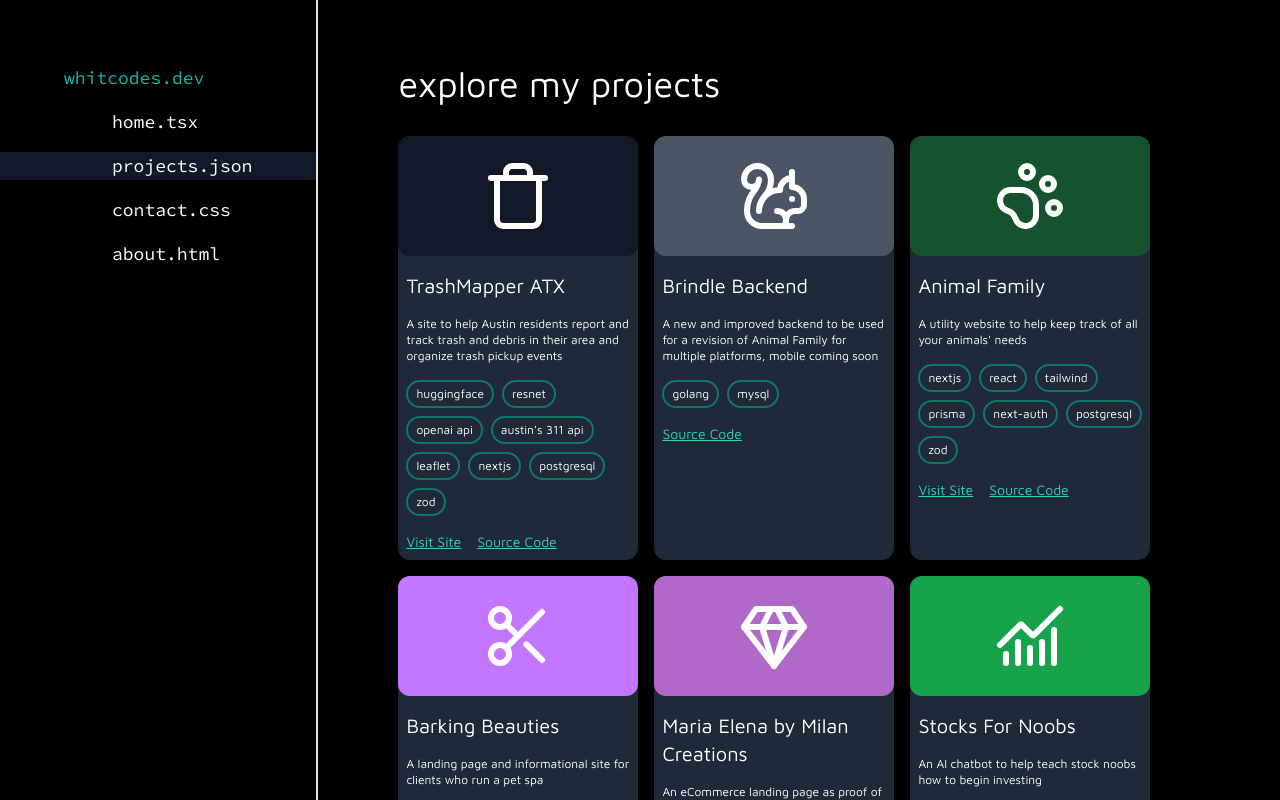
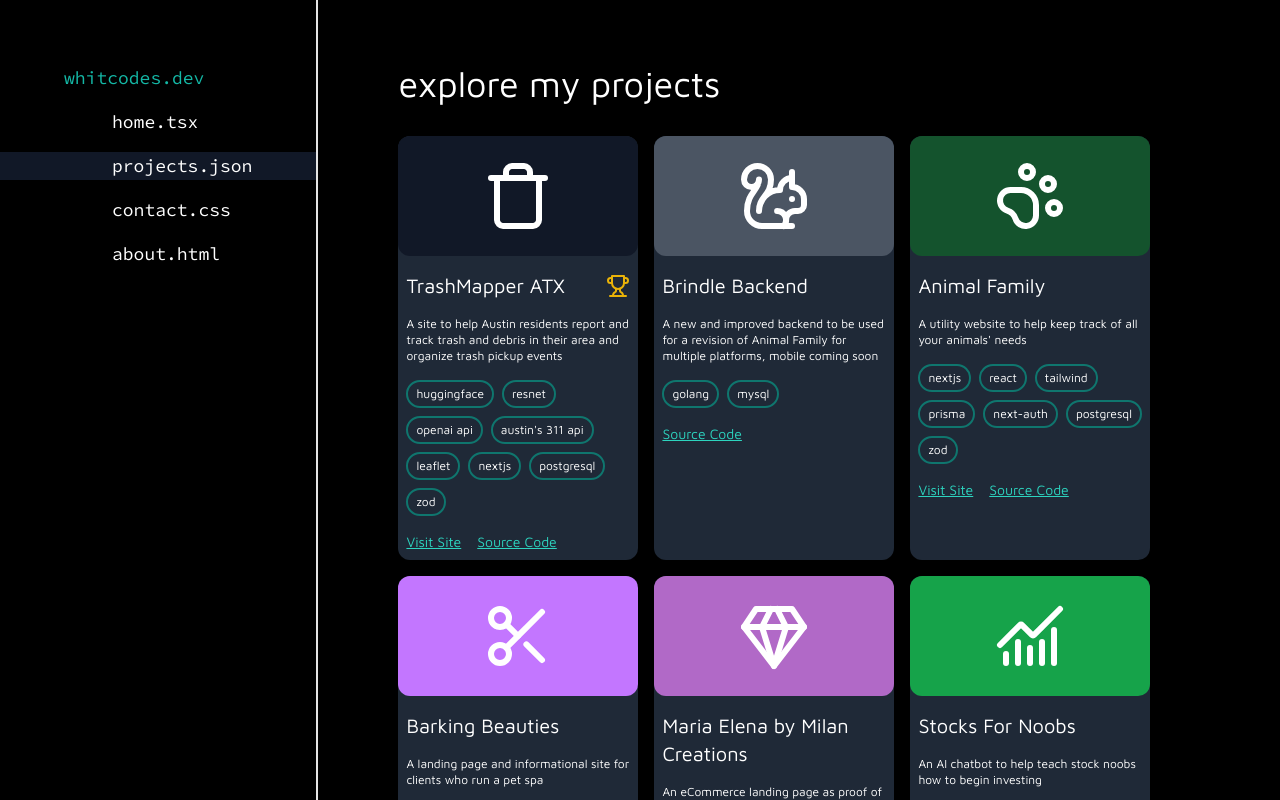
Before and after one commit to whitallee/portfolio, a Next.js app: page /projects in a window 1280 px wide. Built offline with nearby package versions, Linux system fonts and the light colour scheme.

Commit message:
added trophy icon with ricerhacks winning info on the trashmapper project

```diff
--- a/app/projects/page.tsx
+++ b/app/projects/page.tsx
@@ -1,21 +1,31 @@
-import { ChartNoAxesCombined, Drumstick, Gem, PawPrint, Scissors, Zap, Squirrel, Trash } from "lucide-react";
+import { ChartNoAxesCombined, Drumstick, Gem, PawPrint, Scissors, Zap, Squirrel, Trash, Trophy } from "lucide-react";
 import Image from "next/image";
 import Link from "next/link";
 
 export default function Projects() {
 
-    function Project ({children, name, description, skills, githubLink, liveLink, imgSrc}: {children:React.ReactNode, name: string, description: string, skills: string[], githubLink: string, liveLink: string, imgSrc: string}) {
+    function Project ({children, name, description, skills, githubLink, liveLink, imgSrc, hasAward}: {children:React.ReactNode, name: string, description: string, skills: string[], githubLink: string, liveLink: string, imgSrc: string, hasAward?: boolean}) {
         const skillsComponents = skills.map((skill, index) => {
             return(
                 <span className="text-xs py-1 px-2 border-teal-700 border-2 rounded-full" key={index}>{skill}</span>
             )
         })
         return (
-            <div className="w-40 sm:w-60 bg-gray-800 rounded-xl flex flex-col gap-4 pb-2 hover:scale-[1.03] transition-all duration-300">
+            <div className="w-40 sm:w-60 bg-gray-800 rounded-xl flex flex-col gap-4 pb-2 hover:scale-[1.03] transition-all duration-300 relative">
                 {/* <Image className="w-60 h-[7.5rem] object-cover rounded-xl" width={240} height={120} src={imgSrc} alt={"Screenshot of " + name} /> */}
                 <div className="w-40 sm:w-60 h-[7.5rem] rounded-xl overflow-hidden">{children}</div>
                 <div className="flex flex-col gap-4 px-2">
-                    <h3 className="text-xl">{name}</h3>
+                    <div className="flex justify-between items-center">
+                        <h3 className="text-xl">{name}</h3>
+                        {hasAward && (
+                            <div className="group relative">
+                                <Trophy className="w-6 h-6 text-yellow-500 cursor-pointer" />
+                                <div className="absolute hidden group-hover:block bg-gray-900 p-2 rounded-lg text-sm w-48 -right-2 top-8 z-10 border border-teal-700">
+                                    1st Place Overall and Best Design at RiverHacks 2025
+                                </div>
+                            </div>
+                        )}
+                    </div>
                     <p className="text-xs">{description}</p>
                     <div className="flex flex-wrap gap-2">
                         {skillsComponents}
@@ -38,6 +48,7 @@ export default function Projects() {
                 description="A site to help Austin residents report and track trash and debris in their area and organize trash pickup events"
                 skills={["huggingface", "resnet", "openai api", "austin's 311 api", "leaflet", "nextjs", "postgresql", "zod"]}
                 githubLink="https://github.com/whitallee/trashmapper-atx" liveLink="https://trash-mapper.vercel.app/landing" imgSrc="/placeholder.jpg"
+                hasAward={true}
             ><div className="w-full h-full bg-gray-900 flex justify-center items-center scale-[3]"><Trash/></div></Project>
             <Project
                 name="Brindle Backend"
```
